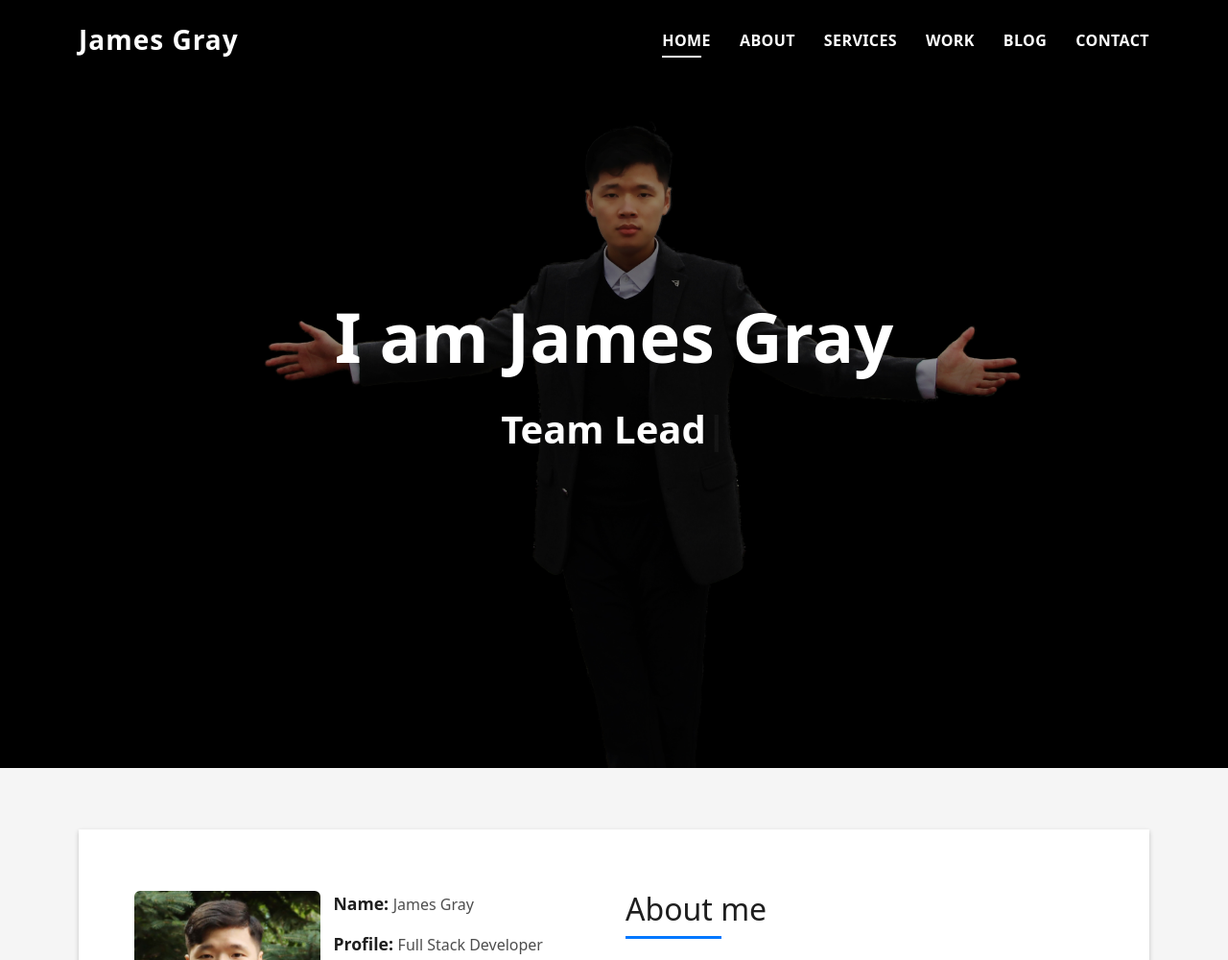
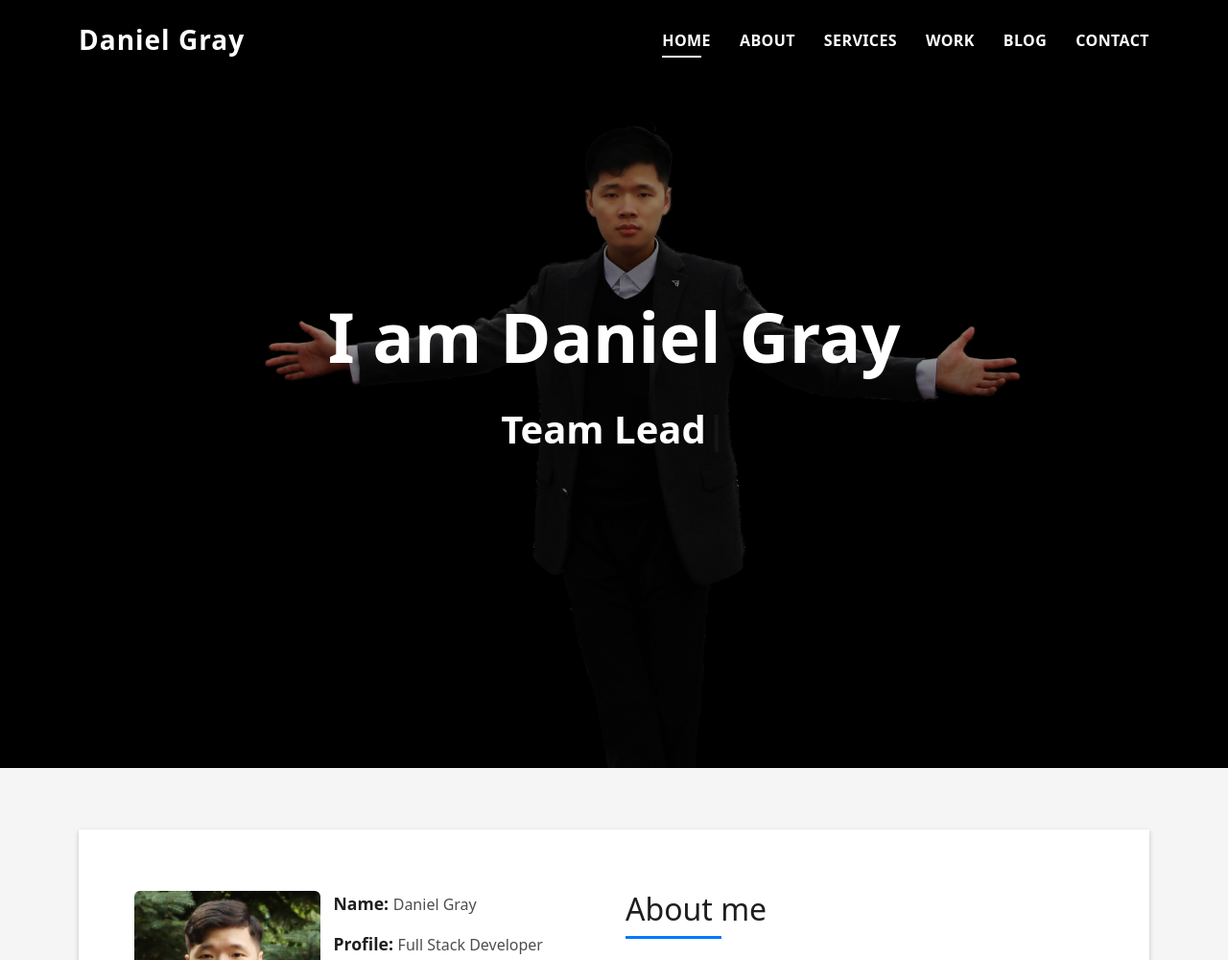
Before and after one commit to hyper-velocity/hyper-velocity.github.io, a plain HTML site: page index.html in a window 1280 px wide. Shown: the top 1000 px of the page at 96% size. Drawn offline with Linux system fonts and the light colour scheme.

Commit message:
name updated

```diff
--- a/index.html
+++ b/index.html
@@ -5,7 +5,7 @@
   <meta charset="utf-8">
   <meta content="width=device-width, initial-scale=1.0" name="viewport">
 
-  <title>James Gray Portfolio</title>
+  <title>Daniel Gray Portfolio</title>
   <meta content="" name="description">
   <meta content="" name="keywords">
 
@@ -29,7 +29,7 @@
   <header id="header" class="fixed-top">
     <div class="container d-flex align-items-center justify-content-between">
 
-      <h1 class="logo"><a href="index.html">James Gray</a></h1>
+      <h1 class="logo"><a href="index.html">Daniel Gray</a></h1>
       <!-- Uncomment below if you prefer to use an image logo -->
       <!-- <a href="index.html" class="logo"><img src="assets/img/logo.png" alt="" class="img-fluid"></a>-->
 
@@ -55,7 +55,7 @@
       <div class="table-cell">
         <div class="container">
           <!--<p class="display-6 color-d">Hello, world!</p>-->
-          <h1 class="hero-title mb-4">I am James Gray</h1>
+          <h1 class="hero-title mb-4">I am Daniel Gray</h1>
           <p class="hero-subtitle"><span class="typed" data-typed-items="Software Engineer, Team Lead, Designer, Freelancer"></span></p>
           <!-- <p class="pt-3"><a class="btn btn-primary btn js-scroll px-4" href="#about" role="button">Learn More</a></p> -->
         </div>
@@ -81,7 +81,7 @@
                     </div>
                     <div class="col-sm-6 col-md-7">
                       <div class="about-info">
-                        <p><span class="title-s">Name: </span> <span>James Gray</span></p>
+                        <p><span class="title-s">Name: </span> <span>Daniel Gray</span></p>
                         <p><span class="title-s">Profile: </span> <span>Full Stack Developer</span></p>
                         <p><span class="title-s">Email: </span> <span>hypervelocity3@gmail.com</span></p>
                         <p><span class="title-s">Phone: </span> <span>(860) 578-4970</span></p>
@@ -503,11 +503,11 @@
                     </div>
                     <div class="content-test">
                       <p class="description lead">
-                        James was key in shipping our new product by adopting an up-to-date tech stack and improving unit test coverage.
+                        Daniel was key in shipping our new product by adopting an up-to-date tech stack and improving unit test coverage.
                         His strong understanding of the latest frontend technologies and
                         his ability to rapidly develop adaptable proof-of-concepts make him an asset.
                         His easy-going and objective approach adds to his effectiveness as a team player.
-                        Thank you for being so helpful, James!
+                        Thank you for being so helpful, Daniel!
                       </p>
                     </div>
                   </div>
@@ -521,7 +521,7 @@
                     </div>
                     <div class="content-test">
                       <p class="description lead">
-                        I would like to recommend James.
+                        I would like to recommend Daniel.
                         I have had the pleasure to work with him as ixlayer grew from a startup to a large organization.
                         He is a great front-end engineer with deep knowledge of the Vue.js framework.
                         His knowledge within this framework has been keen for us to establish a front-end architecture.
@@ -539,7 +539,7 @@
                     </div>
                     <div class="content-test">
                       <p class="description lead">
-                        James brings quality engineering alongside a great attitude to projects.
+                        Daniel brings quality engineering alongside a great attitude to projects.
                         He is truly a fun person to work with and has great things in store for him in his career.
                         I'm excited to see all the things he builds.
                       </p>
@@ -597,7 +597,7 @@
                 <div class="post-author">
                   <a href="#">
                     <img src="assets/img/testimonial-2.jpg" alt="" class="avatar rounded-circle">
-                    <span class="author">James Gray</span>
+                    <span class="author">Daniel Gray</span>
                   </a>
                 </div>
                 <div class="post-date">
@@ -628,7 +628,7 @@
                 <div class="post-author">
                   <a href="#">
                     <img src="assets/img/testimonial-2.jpg" alt="" class="avatar rounded-circle">
-                    <span class="author">James Gray</span>
+                    <span class="author">Daniel Gray</span>
                   </a>
                 </div>
                 <div class="post-date">
@@ -659,7 +659,7 @@
                 <div class="post-author">
                   <a href="#">
                     <img src="assets/img/testimonial-2.jpg" alt="" class="avatar rounded-circle">
-                    <span class="author">James Gray</span>
+                    <span class="author">Daniel Gray</span>
                   </a>
                 </div>
                 <div class="post-date">
@@ -765,7 +765,7 @@
       <div class="row">
         <div class="col-sm-12">
           <div class="copyright-box">
-            <p class="copyright">&copy; Copyright <strong>James Gray</strong>. All Rights Reserved</p>
+            <p class="copyright">&copy; Copyright <strong>Daniel Gray</strong>. All Rights Reserved</p>
           </div>
         </div>
       </div>
```
